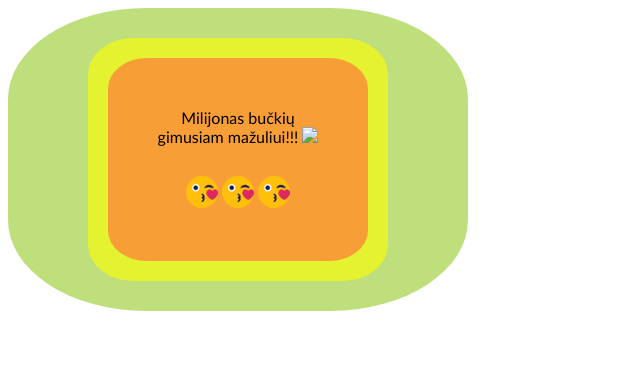
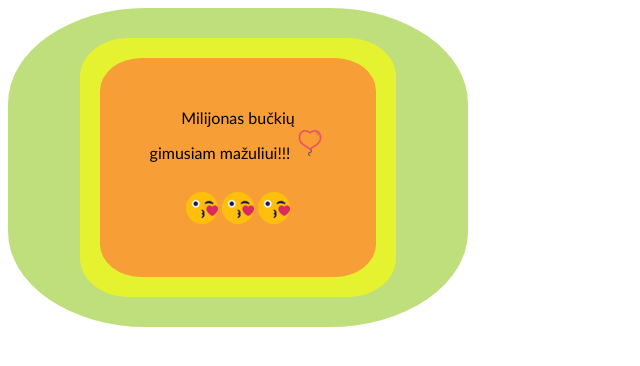
Before and after one commit to JurgaWait/Mind_gimt, a plain HTML site: page index.html in a window 1280 px wide. Shown: the whole page, without its empty margins (0-640 px from the left). Drawn offline with Linux system fonts and the light colour scheme; files whose address does not match are found by name.

Commit message:
Update index.html

```diff
--- a/index.html
+++ b/index.html
@@ -14,7 +14,7 @@
           <div>Milijonas bučkių</div>
           <div>
             gimusiam mažuliui!!!
-            <img src="./pics/1487718736-baloon_81697.png" />
+            <img src="./1487718736-baloon_81697.png" />
           </div>
           <div class="filter-red">
             <img src="./pics/emoji_kiss_smiley_icon_123394.png" alt="" />
```
